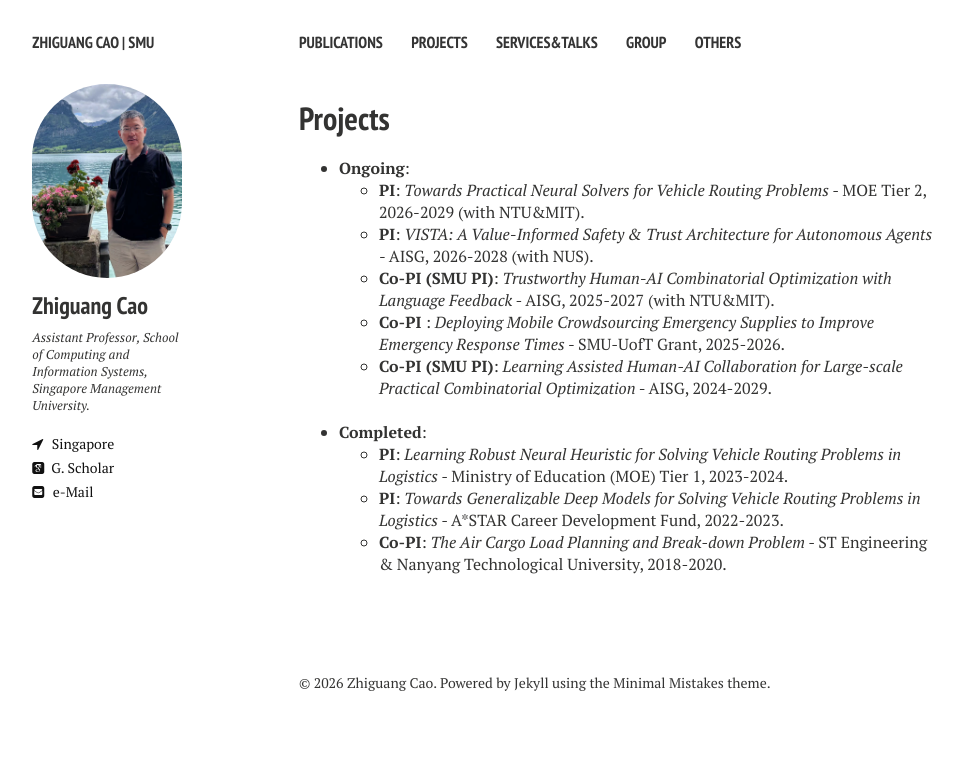
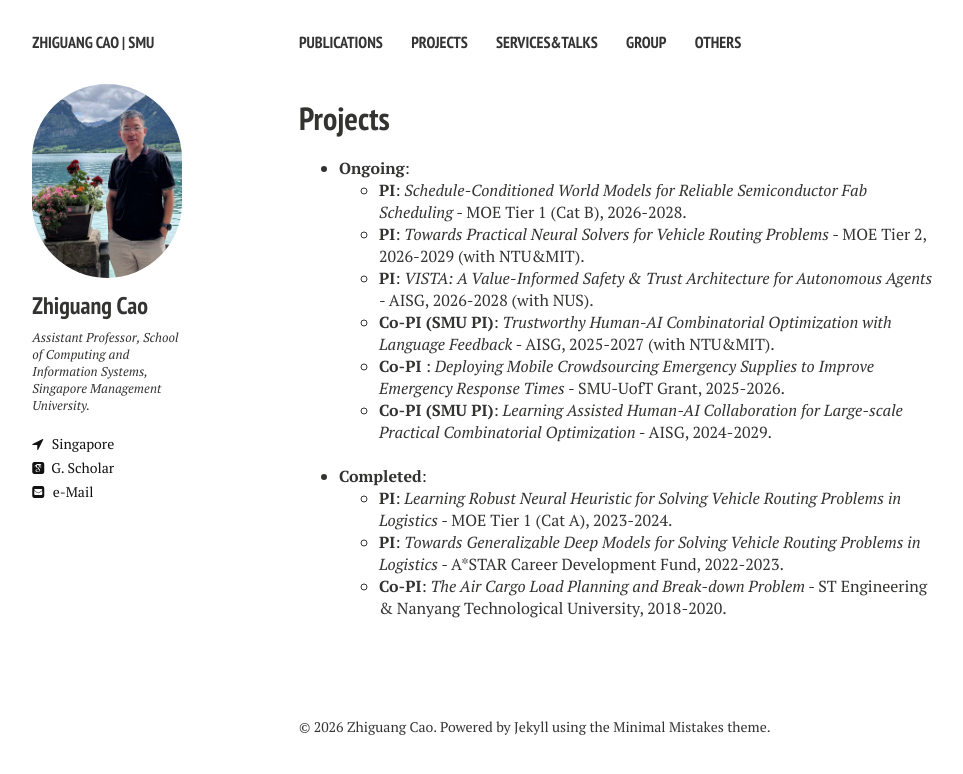
Before and after one commit to zhiguangcaosg/zhiguangcaosg.github.io, a Jekyll site: the page built from projects.md, in a window 1280 px wide. Shown: the top 774 px of the page, without its empty margins (21-984 px from the left). Built offline with Jekyll 4.4.1, drawn with Linux system fonts in a browser that asks for light colours; nearby versions of some CDN libraries.

Commit message:
Update projects.md

```diff
--- a/projects.md
+++ b/projects.md
@@ -12,6 +12,8 @@ comments: false
 <li>
 <b>Ongoing</b>:
 	<ul>
+	<li> <b>PI</b>: <i> Schedule-Conditioned World Models for Reliable Semiconductor Fab Scheduling</i> - MOE Tier 1 (Cat B), 2026-2028.
+	</li>
 	<li> <b>PI</b>: <i> Towards Practical Neural Solvers for Vehicle Routing Problems</i> - MOE Tier 2, 2026-2029 (with NTU&MIT).
 	</li>
 	<li> <b>PI</b>: <i> VISTA: A Value-Informed Safety & Trust Architecture for Autonomous Agents</i> - AISG, 2026-2028 (with NUS).
@@ -33,7 +35,7 @@ comments: false
 <li>
 <b>Completed</b>:
 	<ul>
-		<li> <b>PI</b>: <i> Learning Robust Neural Heuristic for Solving Vehicle Routing Problems in Logistics</i> - Ministry of Education (MOE) Tier 1, 2023-2024.
+		<li> <b>PI</b>: <i> Learning Robust Neural Heuristic for Solving Vehicle Routing Problems in Logistics</i> - MOE Tier 1 (Cat A), 2023-2024.
 	</li>
         <li> <b>PI</b>: <i> Towards Generalizable Deep Models for Solving Vehicle Routing Problems in Logistics</i> - A*STAR Career Development Fund, 2022-2023.
 	</li>
```
